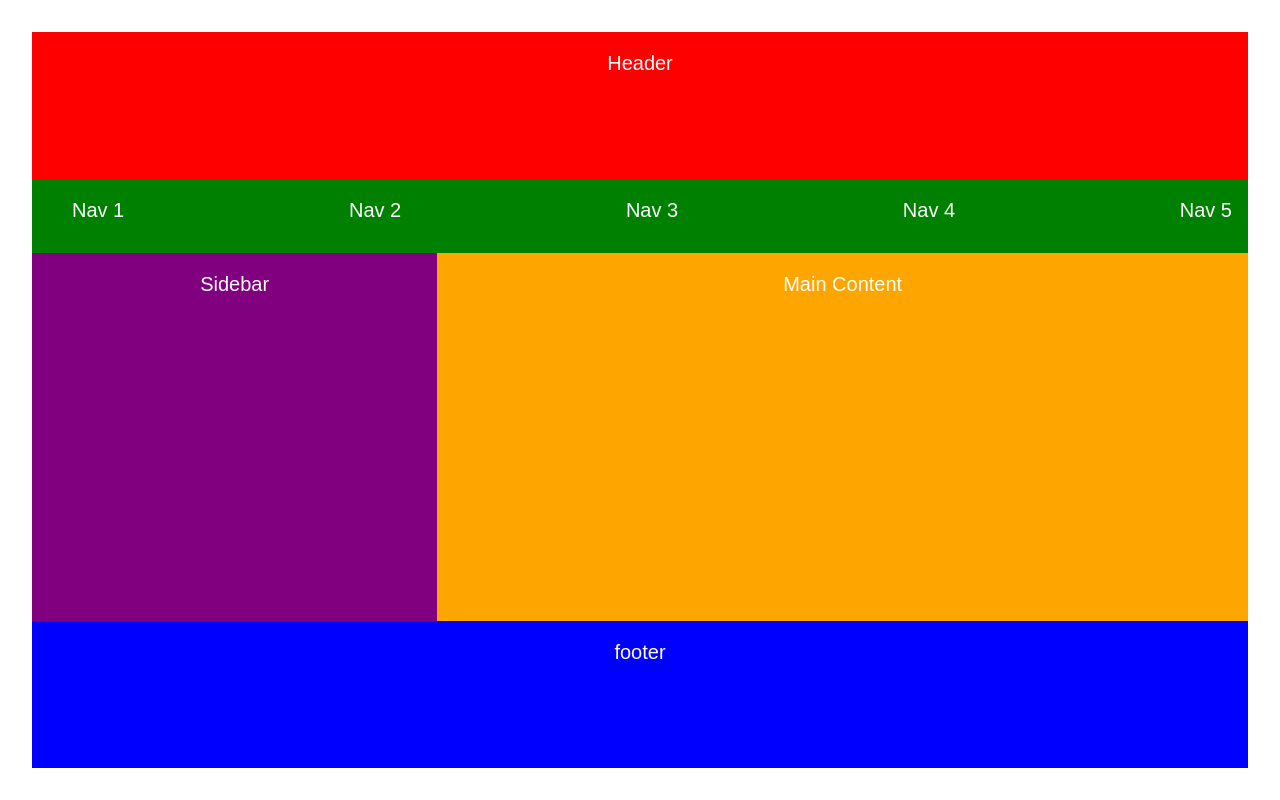
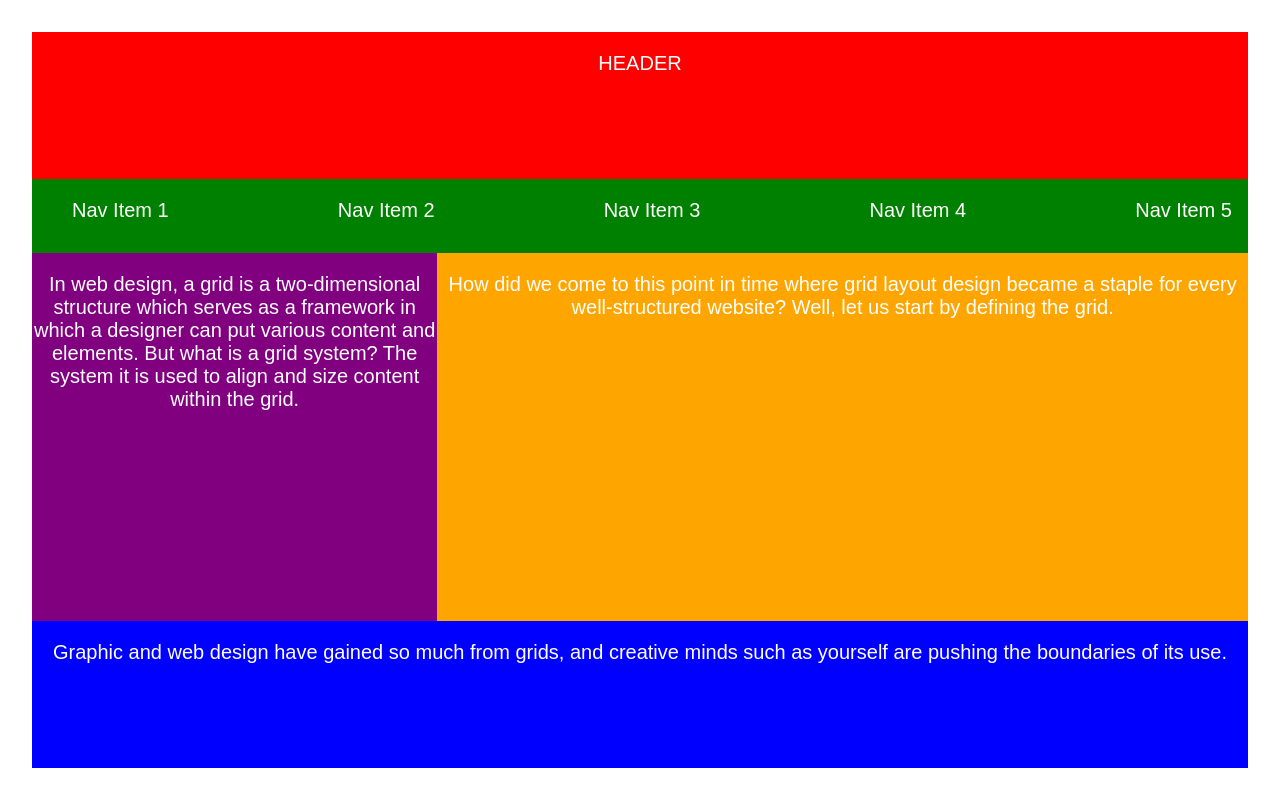
Before and after one commit to iwaramy/assignment05, a website: page index.html in a window 1280 px wide. Drawn offline with Linux system fonts and the light colour scheme.

Commit message:
code change

```diff
--- a/index.html
+++ b/index.html
@@ -11,39 +11,30 @@
         <main class="main">
 
           <div class="header">
-            <p>Header</p>
+            <p>HEADER</p>
           </div>
 
           <div class="nav_bar">
             <li>
-              <ul>
-                Nav 1
-              </ul>
-              <ul>
-                Nav 2
-              </ul>
-              <ul>
-                Nav 3
-              </ul>
-              <ul>
-                Nav 4
-              </ul>
-              <ul>
-                Nav 5
-              </ul>
+              <ul> Nav Item 1</ul>
+              <ul>Nav Item 2 </ul>
+              <ul> Nav Item 3 </ul>
+              <ul>  Nav Item 4</ul>
+              <ul> Nav Item 5 </ul>
             </li>
           </div>
 
           <div class="main_content">
-            <p>Main Content</p>
+            <p>How did we come to this point in time where grid layout design became a staple for every well-structured website? Well, let us start by defining the grid.</p>
           </div>
 
           <div class="side_bar">
-            <p>Sidebar</p>
+            <p>In web design, a grid is a two-dimensional structure which serves as a framework in which a designer can
+              put various content and elements. But what is a grid system? The system it is used to align and size content within the grid.</p>
           </div>
 
           <div class="footer">
-            <p>footer</p>
+            <p>Graphic and web design have gained so much from grids, and creative minds such as yourself are pushing the boundaries of its use.</p>
           </div>
         </main>
 
```
